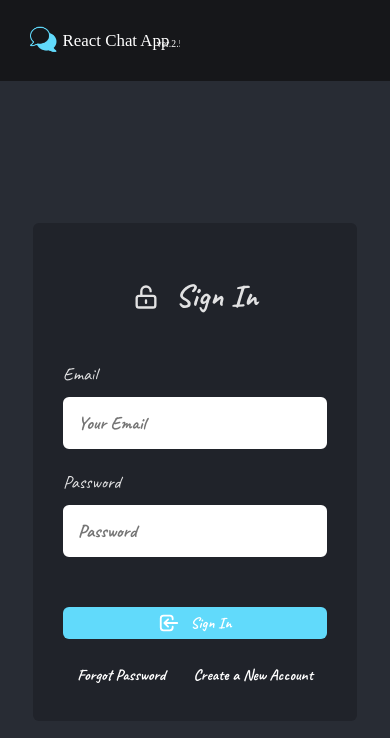
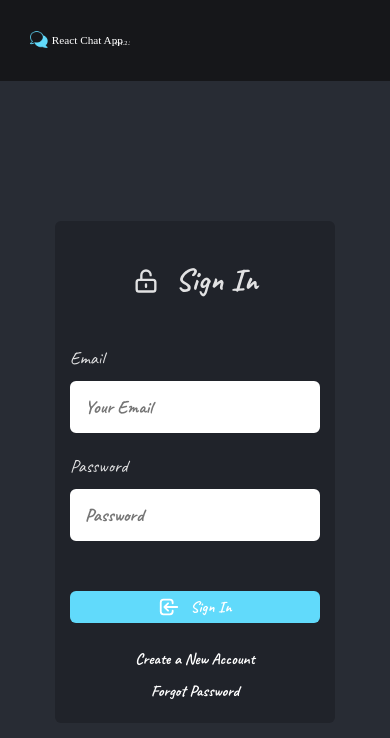
Before and after one commit to shun2218-dev/react-chat-app, a React (Vite) app: page /login in a window 390 px wide. Shown: the top 738 px of the page. Built offline with nearby package versions, Linux system fonts and the light colour scheme; no server answers.

Commit message:
fixed header styles

```diff
--- a/src/App.scss
+++ b/src/App.scss
@@ -1,10 +1,12 @@
 #root {
+  box-sizing: border-box;
   max-width: 1280px;
   margin: 0 auto;
   padding: 2rem;
   text-align: center;
   margin-top: 100px;
+  height: 100%;
   @media screen and (max-width: 600px) {
-    padding: 1rem;
+    padding: 0.3rem;
   }
 }
--- a/src/components/authlayout.tsx
+++ b/src/components/authlayout.tsx
@@ -2,7 +2,6 @@ import React, { useEffect } from "react";
 import { useAuthUser } from "@/atoms/useAuthUser";
 import { usePage } from "@/hooks/usePage";
 import { Outlet } from "react-router-dom";
-import Header from "./header";
 
 const AuthLayout = () => {
   const authUser = useAuthUser();
@@ -16,7 +15,6 @@ const AuthLayout = () => {
   }, [authUser?.uid]);
   return (
     <>
-      <Header />
       <Outlet />
     </>
   );
--- /dev/null
+++ b/src/components/layout.tsx
@@ -0,0 +1,14 @@
+import React from "react";
+import { Outlet } from "react-router-dom";
+import Header from "./header";
+
+const Layout = () => {
+  return (
+    <>
+      <Header />
+      <Outlet />
+    </>
+  );
+};
+
+export default Layout;
--- a/src/components/normalLayout.tsx
+++ b/src/components/normalLayout.tsx
@@ -2,7 +2,6 @@ import React, { useEffect } from "react";
 import { useAuthUser } from "@/atoms/useAuthUser";
 import { usePage } from "@/hooks/usePage";
 import { Outlet } from "react-router-dom";
-import Header from "./header";
 
 const NormalLayout = () => {
   const authUser = useAuthUser();
@@ -14,7 +13,6 @@ const NormalLayout = () => {
   }, []);
   return (
     <>
-      <Header />
       <Outlet />
     </>
   );
--- a/src/hooks/usePage.ts
+++ b/src/hooks/usePage.ts
@@ -5,7 +5,7 @@ export const usePage = () => {
   const navigate = useNavigate();
 
   const toStart = () => {
-    navigate("/");
+    navigate("/start");
   };
 
   const toLogin = () => {
--- a/src/routes/router.tsx
+++ b/src/routes/router.tsx
@@ -15,12 +15,14 @@ import Create from "@/pages/create";
 import GroupRoom from "@/pages/groupRoom";
 import NotFound from "@/pages/notFound";
 import NormalLayout from "@/components/normalLayout";
+import Layout from "@/components/layout";
 
 const Router = () => {
   return (
     <Routes>
+      <Route path="/" element={<Layout />}>
         <Route path="/" element={<NormalLayout />}>
-        <Route path="/" element={<Start />} />
+          <Route path="/start" element={<Start />} />
           <Route path="/login" element={<Login />} />
           <Route path="/regist" element={<Regist />} />
           <Route path="/reset" element={<Reset />} />
@@ -38,6 +40,7 @@ const Router = () => {
           <Route path="*/*" element={<NotFound />} />
         </Route>
         <Route path="*" element={<NotFound />} />
+      </Route>
     </Routes>
   );
 };
--- a/src/styles/components/Form.module.scss
+++ b/src/styles/components/Form.module.scss
@@ -10,6 +10,13 @@
   gap: 20px;
   max-width: 100%;
   border-radius: 6px;
+  max-width: 100%;
+  @media screen and (max-width: 600px) {
+    padding: 20px;
+  }
+  @media screen and (max-width: 400px) {
+    padding: 15px;
+  }
 }
 
 .title {
--- a/src/styles/components/Header.module.scss
+++ b/src/styles/components/Header.module.scss
@@ -32,6 +32,10 @@
     width: 150px;
     height: 40px;
   }
+  @media screen and (max-width: 600px) {
+    width: 100px;
+    height: 30px;
+  }
 }
 
 .profile {
--- a/src/styles/components/Input.module.scss
+++ b/src/styles/components/Input.module.scss
@@ -19,7 +19,7 @@
     }
   }
   @media screen and (max-width: 1000px) {
-    min-width: 300px;
+    min-width: 330px;
     width: 100%;
     font-size: 0.8rem;
     & input {
--- a/src/styles/pages/Login.module.scss
+++ b/src/styles/pages/Login.module.scss
@@ -2,4 +2,8 @@
   display: flex;
   justify-content: space-between;
   width: 100%;
+  @media screen and (max-width: 400px) {
+    flex-direction: column-reverse;
+    align-items: center;
+  }
 }
```
Lines whose indentation alone changed are shown as unchanged.
